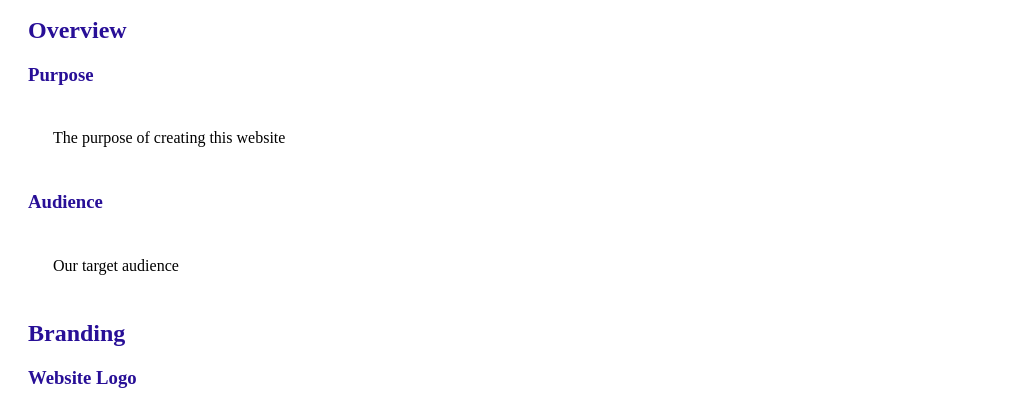
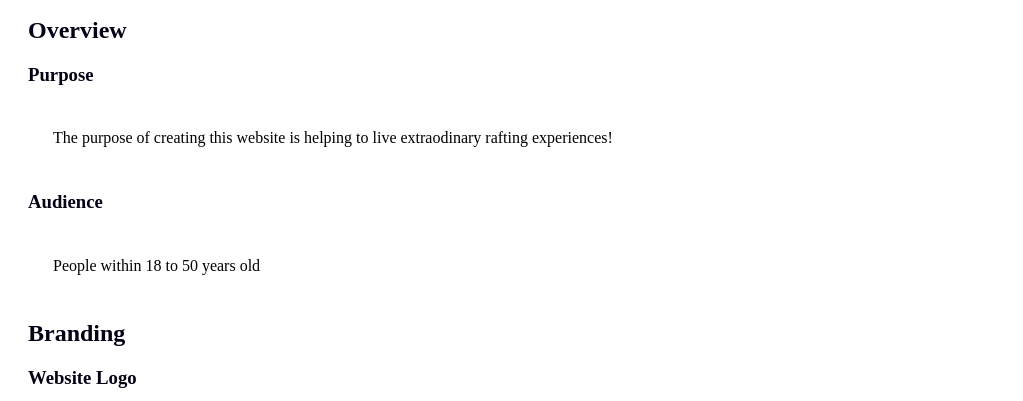
Before and after one commit to AlexanderArj/wdd130, a plain HTML site: page wwr/site-plan-rafting.html in a window 1280 px wide. Shown: the part 169-570 px from the top of the page, without its empty margins (0-1023 px from the left). Drawn offline with Linux system fonts and the light colour scheme; a web font is replaced by a local one.

Commit message:
2try_rafting

```diff
--- a/wwr/site-plan-rafting.html
+++ b/wwr/site-plan-rafting.html
@@ -17,9 +17,9 @@
 <main>
     <h2>Overview</h2>
     <h3>Purpose</h3>
-    <p>The purpose of creating this website</p>
+    <p>The purpose of creating this website is helping to live extraodinary rafting experiences!</p>
     <h3>Audience</h3>
-    <p>Our target audience</p>
+    <p>People within 18 to 50 years old</p>
     <h2>Branding</h2>
     <h3>Website Logo</h3>
     <img src="images/rafting51_600.jpg" alt="Rafting Site Logo">
--- a/wwr/styles/site-plan-rafting.css
+++ b/wwr/styles/site-plan-rafting.css
@@ -7,7 +7,7 @@ body {
 }
 
 :root {
-    --primary-color: #280f97;
+    --primary-color: #050115;
     --secondary-color: #a1d1d5;
     --accent1-color: #889234;
     --accent2-color: #7ac8e1;
@@ -15,7 +15,7 @@ body {
     --heading-font: 'Source Serif 4';
     --paragraph-font: 'Pt Serif';
 
-    --nav-background-color: #280f97;
+    --nav-background-color: #0744bf;
     --nav-link-color: #0744bf;
     --nav-hover-link-color: #889234;
     --nav-hover-background-color: #7ac8e1;
```
